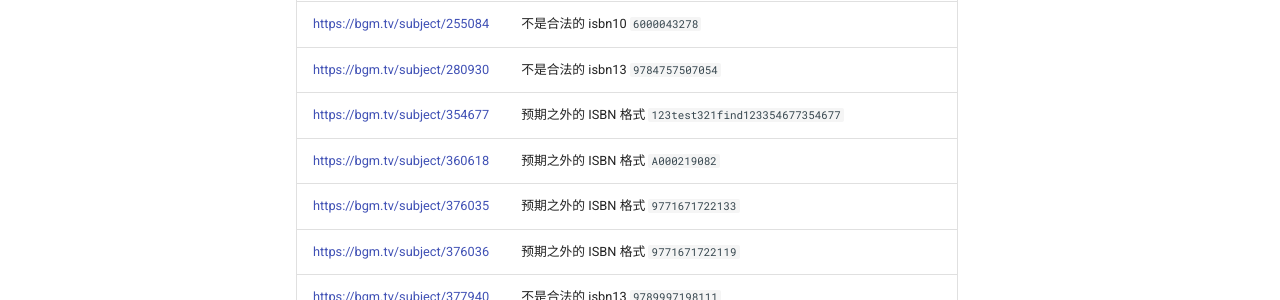
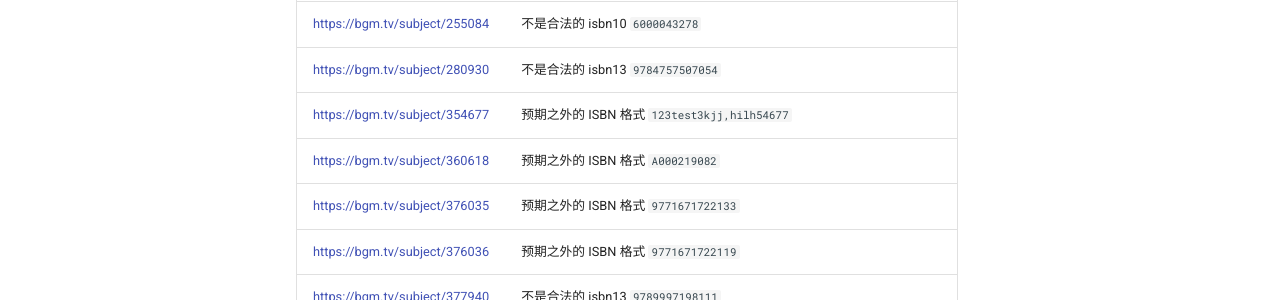
Before and after one commit to trim21/bangumi-pages, an MkDocs documentation site: the page built from docs/isbn.md, in a window 1280 px wide and 900 px high, scrolled down 3029 px. Shown: the part 152-452 px from the top of the window. Built offline with MkDocs 1.6.1 and Material for MkDocs 9.7.7, drawn with Linux system fonts in a browser that asks for light colours; comment, search, counter and statistics services are not loaded.

Commit message:
update isbn.md

```diff
--- a/docs/isbn.md
+++ b/docs/isbn.md
@@ -70,7 +70,7 @@ total 232
 | <https://bgm.tv/subject/179826> | 预期之外的 ISBN 格式 `单行本` |
 | <https://bgm.tv/subject/255084> | 不是合法的 isbn10 <code>6000043278</code> |
 | <https://bgm.tv/subject/280930> | 不是合法的 isbn13 <code>9784757507054</code> |
-| <https://bgm.tv/subject/354677> | 预期之外的 ISBN 格式 `123test321find123354677354677` |
+| <https://bgm.tv/subject/354677> | 预期之外的 ISBN 格式 `123test3kjj,hilh54677` |
 | <https://bgm.tv/subject/360618> | 预期之外的 ISBN 格式 `A000219082` |
 | <https://bgm.tv/subject/376035> | 预期之外的 ISBN 格式 `9771671722133` |
 | <https://bgm.tv/subject/376036> | 预期之外的 ISBN 格式 `9771671722119` |
```
